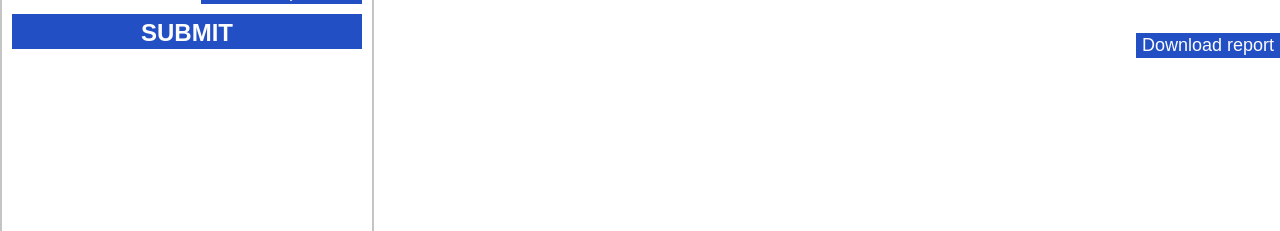
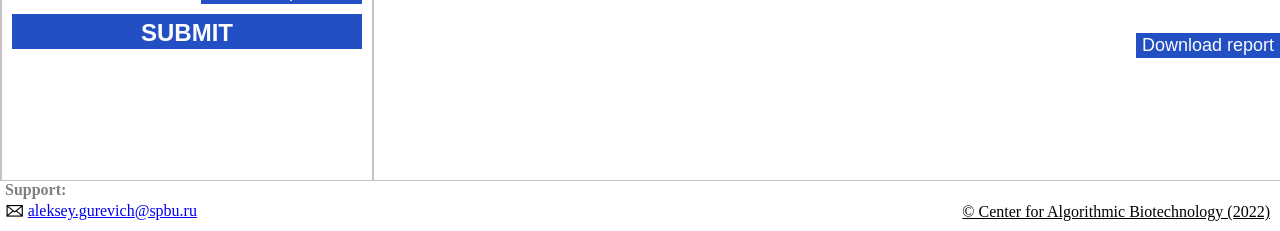
Before and after one commit to ablab/NPvis, a Django app: template webservice/npvis_app/templates/npvis_app/main_page.html in a window 1280 px wide. Shown: the part 707-938 px from the top of the page. Run offline with Django 3.2, Linux system fonts and the light colour scheme; the template is opened without the code that fills it, so the values that code supplies are empty.

Commit message:
copyright

```diff
--- a/webservice/npvis_app/static/css/npvis.css
+++ b/webservice/npvis_app/static/css/npvis.css
@@ -237,3 +237,32 @@ body {
     margin: 0;
     margin-right: 5px;
 }
+
+.footer {
+    position: fixed;
+    bottom: 0;
+    border-top: 1px solid #C4C4C4;
+    height: 50px;
+    width: 100%;
+    z-index: 3;
+    background-color: white;
+}
+
+.footer_text_wrapper {
+    float: left;
+    margin-left: 5px;
+}
+
+.copyright {
+    position: fixed;
+    margin: 10px;
+    color: black;
+    bottom: 0;
+    right: 0;
+}
+
+.footer_text_wrapper > p {
+    color: grey;
+    font-weight: bold;
+    margin: 0;
+}
--- a/webservice/npvis_app/templates/npvis_app/main_page.html
+++ b/webservice/npvis_app/templates/npvis_app/main_page.html
@@ -121,6 +121,15 @@
         </div>
 	</main>
 
+    <footer class="footer">
+        <div class="footer_text_wrapper">
+            <p>Support:</p>
+            <b>&#128386;</b> <a class="mail" href="mailto:aleksey.gurevich@spbu.ru">aleksey.gurevich@spbu.ru</a><br>
+        </div>
+
+        <a class="copyright" href="https://cab.spbu.ru/">&copy; Center for Algorithmic Biotechnology (2022)</a>
+    </footer>
+
 	<script type="text/javascript">
 	    {% autoescape off %}
 	        {{npvis_script}}
```
